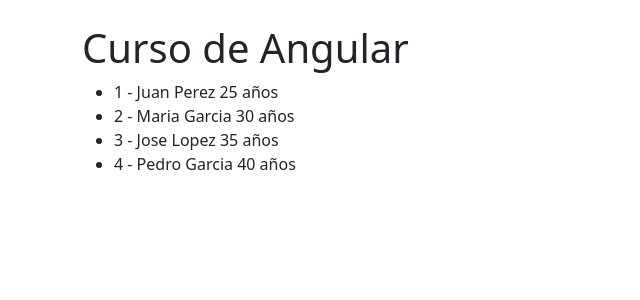
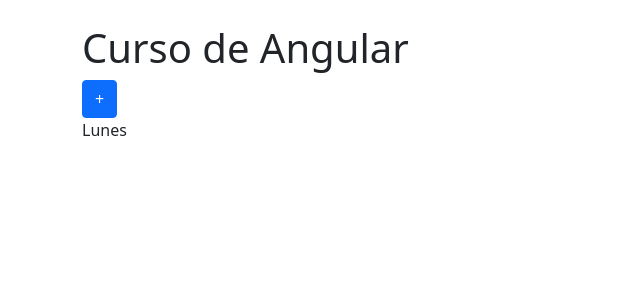
Before and after one commit to ivarespark/basic-angular-curso, an Angular app: page / in a window 1280 px wide. Shown: the top 300 px of the page, without its empty margins (0-640 px from the left). Built offline with nearby package versions, Linux system fonts and the light colour scheme.

Commit message:
[o4] Directiva switch

```diff
--- a/src/app/app.component.html
+++ b/src/app/app.component.html
@@ -2,5 +2,5 @@
 <div class="container mt-4">
     <h1>{{title}}</h1>
 
-    <app-bucles></app-bucles>
+    <app-switch></app-switch>
 </div>
--- a/src/app/app.module.ts
+++ b/src/app/app.module.ts
@@ -6,6 +6,7 @@
 import { BotonesComponent } from './botones/botones.component';
 import { FormularioComponent } from './formulario/formulario.component';
 import { BuclesComponent } from './bucles/bucles.component';
+import { SwitchComponent } from './switch/switch.component';
 
 @NgModule({
   declarations: [
@@ -13,7 +14,8 @@
     ContadorComponent,
     BotonesComponent,
     FormularioComponent,
-    BuclesComponent
+    BuclesComponent,
+    SwitchComponent
   ],
   imports: [
     BrowserModule
--- /dev/null
+++ b/src/app/switch/switch.component.html
@@ -0,0 +1,14 @@
+
+<button class="btn btn-primary" (click)="saltarDia()">
+    +
+</button>
+<div [ngSwitch]="dia">
+    <span *ngSwitchCase="1">Lunes</span>
+    <span *ngSwitchCase="2">Martes</span>
+    <span *ngSwitchCase="3">Miercoles</span>
+    <span *ngSwitchCase="4">Jueves</span>
+    <span *ngSwitchCase="5">Viernes</span>
+    <span *ngSwitchCase="6">Sabado</span>
+    <span *ngSwitchCase="7">Domingo</span>
+    <span *ngSwitchDefault>Valor no valido</span>
+</div>
--- /dev/null
+++ b/src/app/switch/switch.component.ts
@@ -0,0 +1,25 @@
+import { Component, OnInit } from '@angular/core';
+
+@Component({
+  selector: 'app-switch',
+  templateUrl: './switch.component.html',
+  styleUrls: ['./switch.component.css']
+})
+export class SwitchComponent implements OnInit {
+
+  dia: number = 1;
+
+  constructor() { }
+
+  ngOnInit(): void {
+
+  }
+
+  saltarDia(){
+    if (this.dia==7){
+      this.dia = 1;
+    }else{
+      this.dia++;
+    }
+  }
+}
```
Also changed, not shown: src/app/switch/switch.component.css (added).
